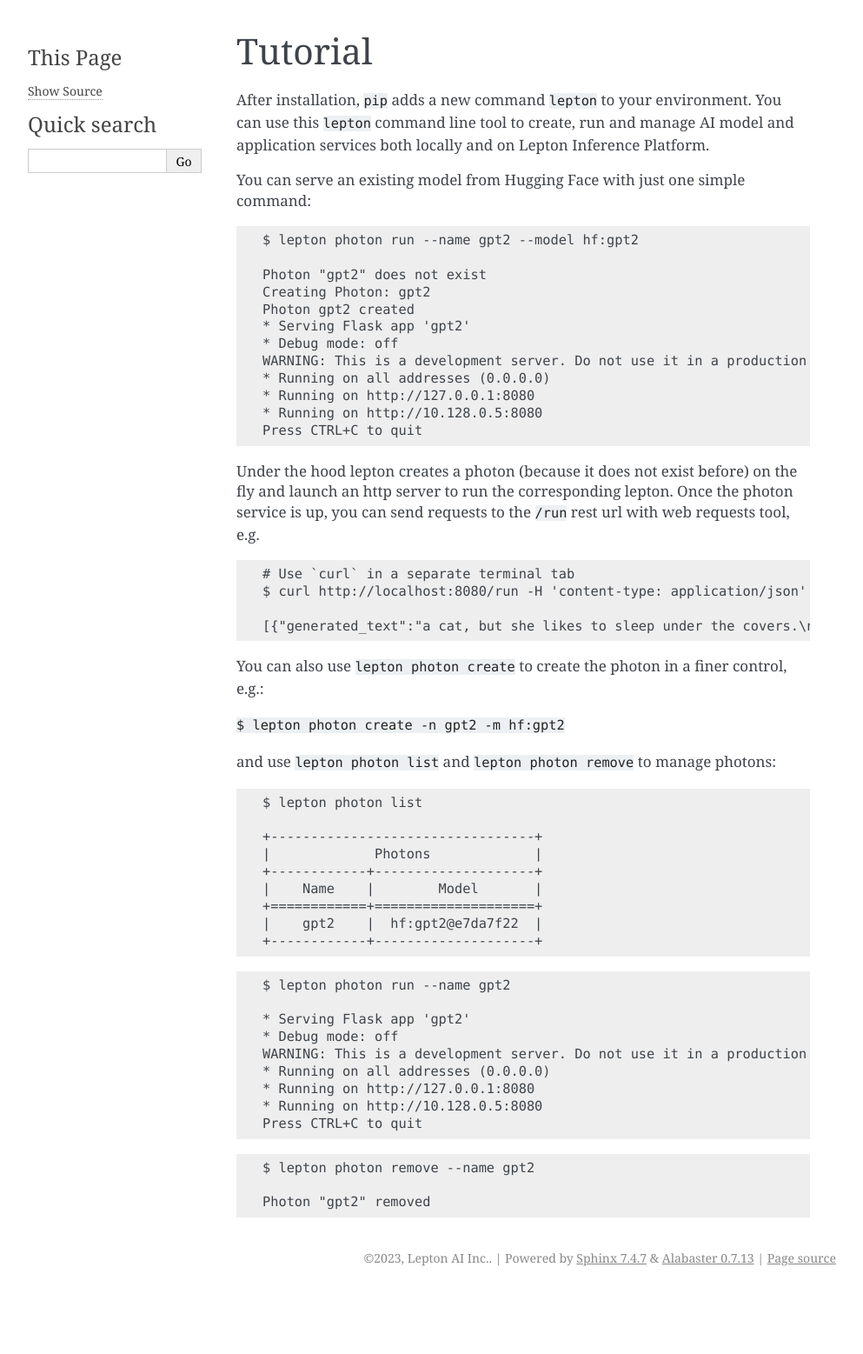
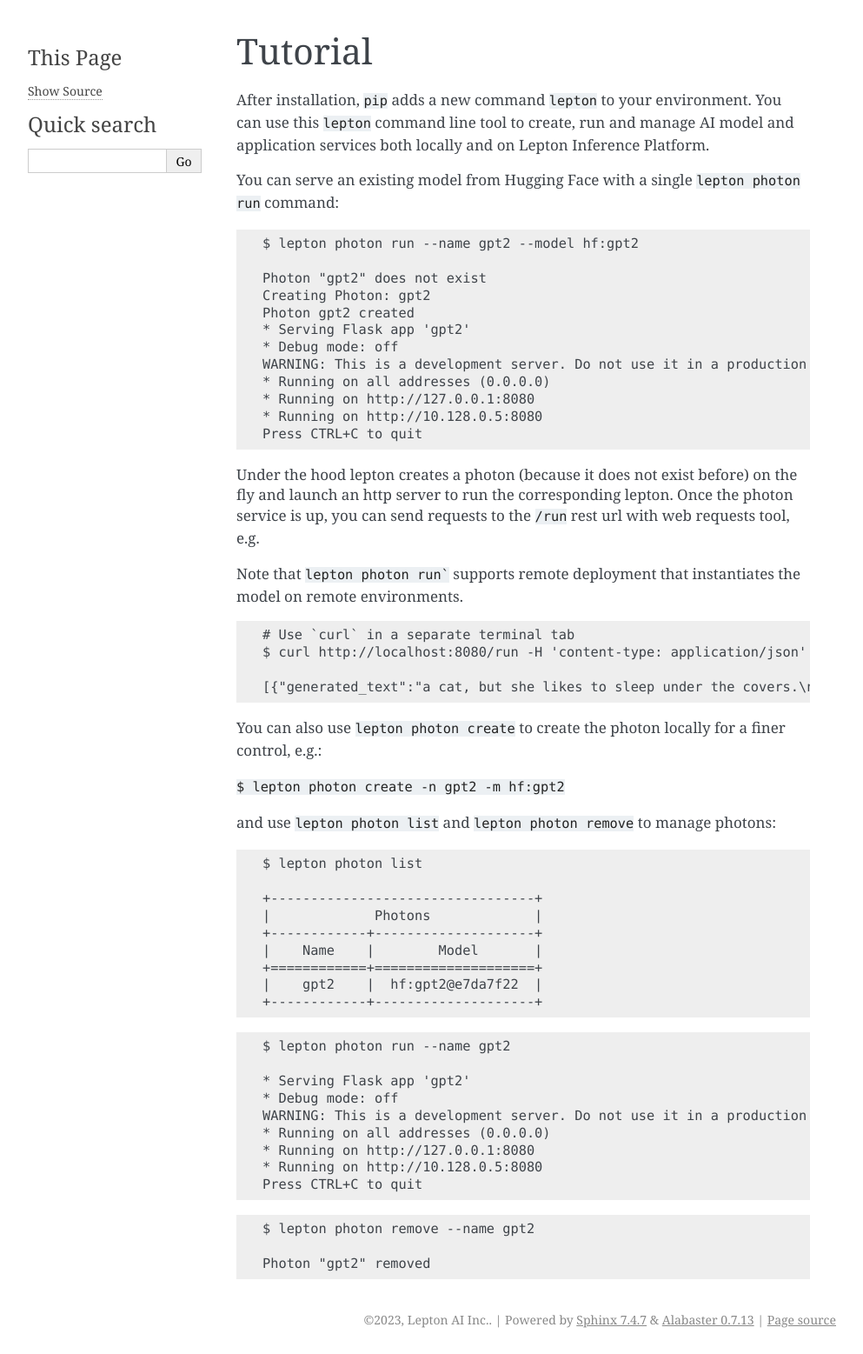
Before and after one commit to leptonai/leptonai, a Sphinx documentation site: the page built from lepton/docs/tutorial.rst, in a window 1280 px wide. Shown: the whole page at 87% size, without its empty margins (148-1141 px from the left). Built offline with Sphinx 7.4.7, drawn with Linux system fonts in a browser that asks for light colours; pages that are not in the unit, such as notebooks, are missing from menus; before the commit the page ends 1486 px from its top, so only the background shows below that.

Commit message:
minor(tutorial): clarify "lepton photon run/create" for local runs (#375)
* tutorial: clarify "lepton photon run/create"

Signed-off-by: Gyuho Lee <gyuho@lepton.ai>

* clarify more "photon run", use hypen for remote-url flag

Signed-off-by: Gyuho Lee <gyuho@lepton.ai>

---------

Signed-off-by: Gyuho Lee <gyuho@lepton.ai>

````diff
--- a/lepton/docs/tutorial.rst
+++ b/lepton/docs/tutorial.rst
@@ -3,7 +3,7 @@ Tutorial
 
 After installation, ``pip`` adds a new command ``lepton`` to your environment. You can use this ``lepton`` command line tool to create, run and manage AI model and application services both locally and on Lepton Inference Platform.
 
-You can serve an existing model from Hugging Face with just one simple command:
+You can serve an existing model from Hugging Face with a single ``lepton photon run`` command:
 
 
 ::
@@ -23,6 +23,8 @@ You can serve an existing model from Hugging Face with just one simple command:
 
 Under the hood lepton creates a photon (because it does not exist before) on the fly and launch an http server to run the corresponding lepton. Once the photon service is up, you can send requests to the ``/run`` rest url with web requests tool, e.g.
 
+Note that ``lepton photon run``` supports remote deployment that instantiates the model on remote environments.
+
 ::
 
    # Use `curl` in a separate terminal tab
@@ -31,7 +33,7 @@ Under the hood lepton creates a photon (because it does not exist before) on the
    [{"generated_text":"a cat, but she likes to sleep under the covers.\n\n\"She's a nice girl, but she's not very good at sleeping,\" she said.\n\nThe girl was found wrapped in a blanket, wrapped in a blanket with tiny"}]
 
 
-You can also use ``lepton photon create`` to create the photon in a finer control, e.g.:
+You can also use ``lepton photon create`` to create the photon locally for a finer control, e.g.:
 
 
 ``$ lepton photon create -n gpt2 -m hf:gpt2``
````
Also changed, not shown: 1 other file.
